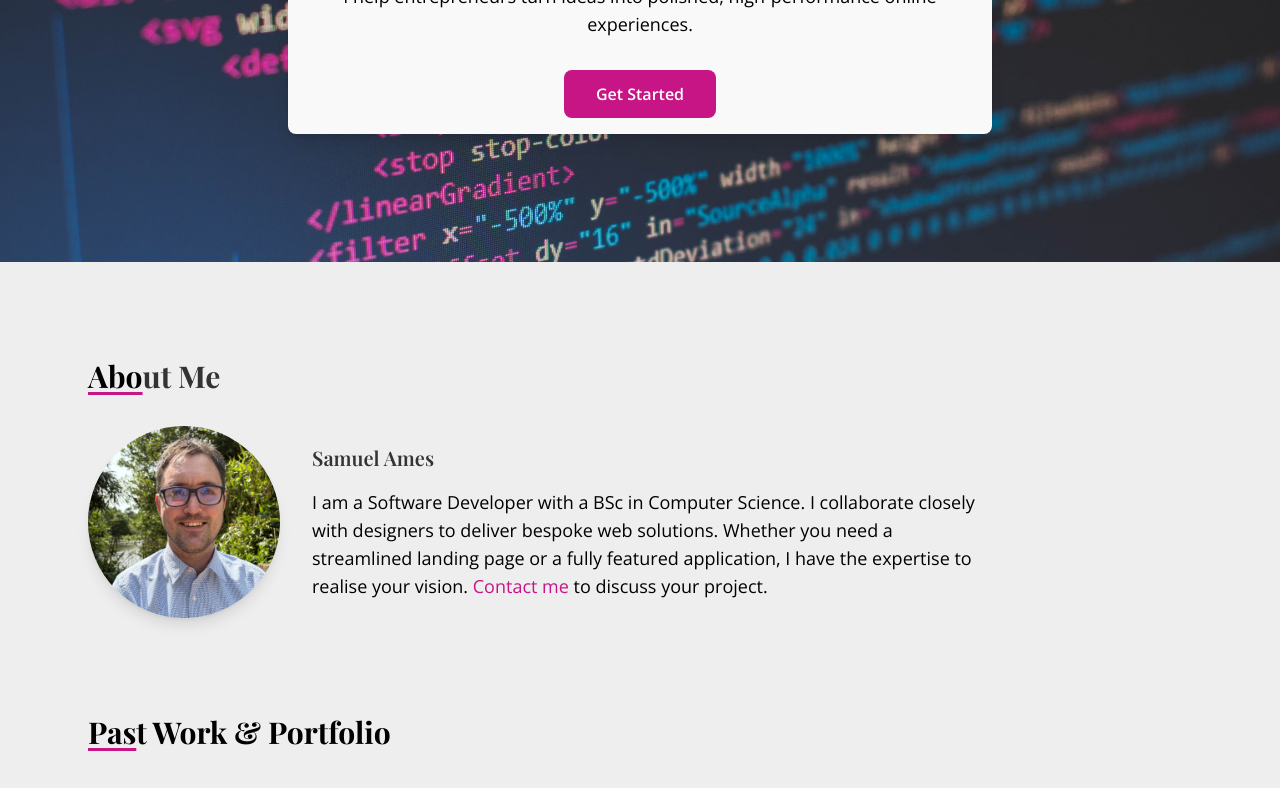
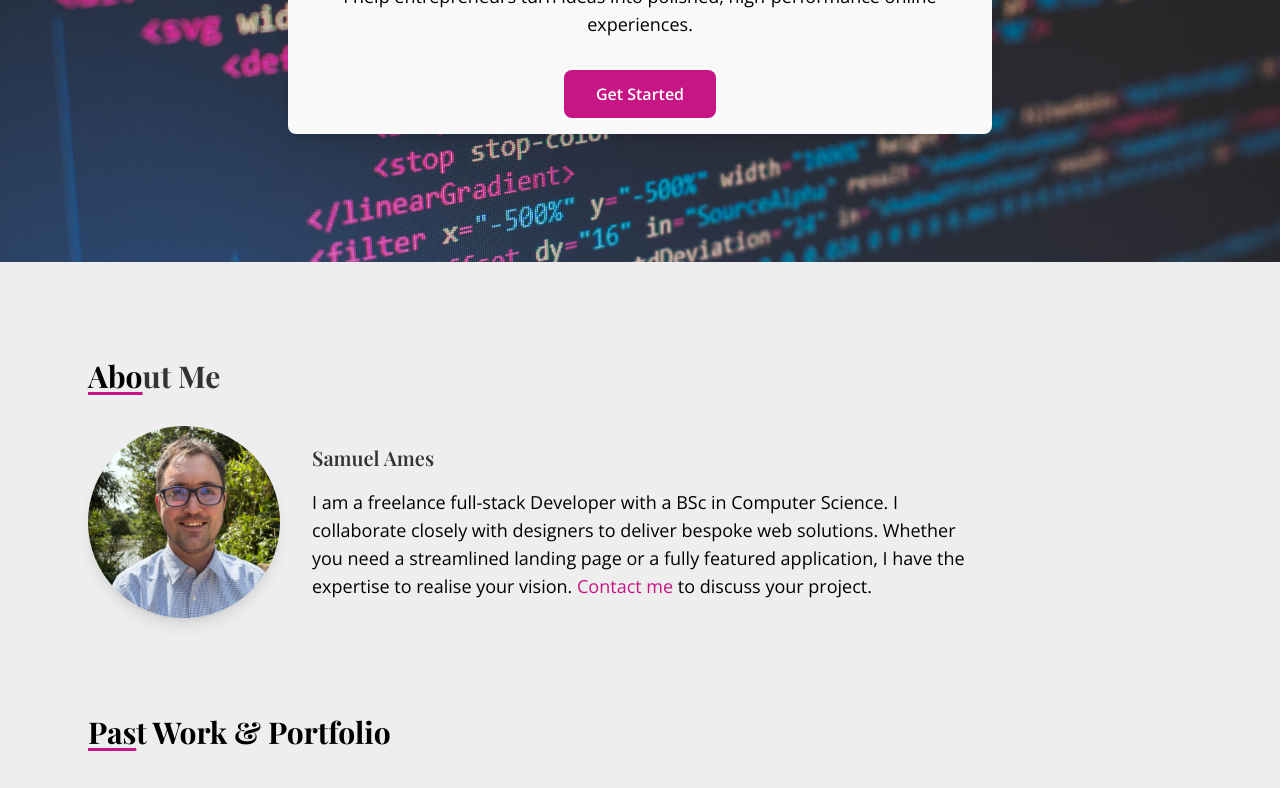
Before and after one commit to crackersam/samuelames.com.2, a Next.js app: page / in a window 1280 px wide. Shown: the part 373-1161 px from the top of the page. Built offline with nearby package versions, Linux system fonts and the light colour scheme; a web font is replaced by a local one.

Commit message:
changed copy

```diff
--- a/app/page.tsx
+++ b/app/page.tsx
@@ -53,10 +53,11 @@ export default async function Home() {
               Samuel Ames
             </h3>
             <p className="text-lg text-charcoal/80 flex-1">
-              I am a Software Developer with a BSc in Computer Science. I
-              collaborate closely with designers to deliver bespoke web
-              solutions. Whether you need a streamlined landing page or a fully
-              featured application, I have the expertise to realise your vision.{" "}
+              I am a freelance full-stack Developer with a BSc in Computer
+              Science. I collaborate closely with designers to deliver bespoke
+              web solutions. Whether you need a streamlined landing page or a
+              fully featured application, I have the expertise to realise your
+              vision.{" "}
               <Link
                 href="/contact"
                 className="text-[var(--color-primary)] hover:underline"
```
